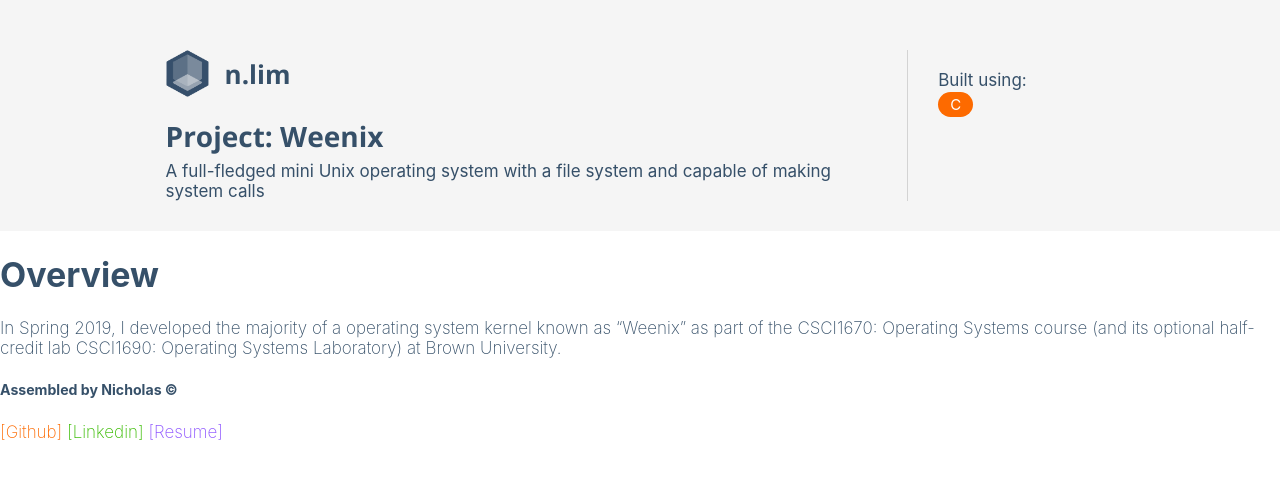
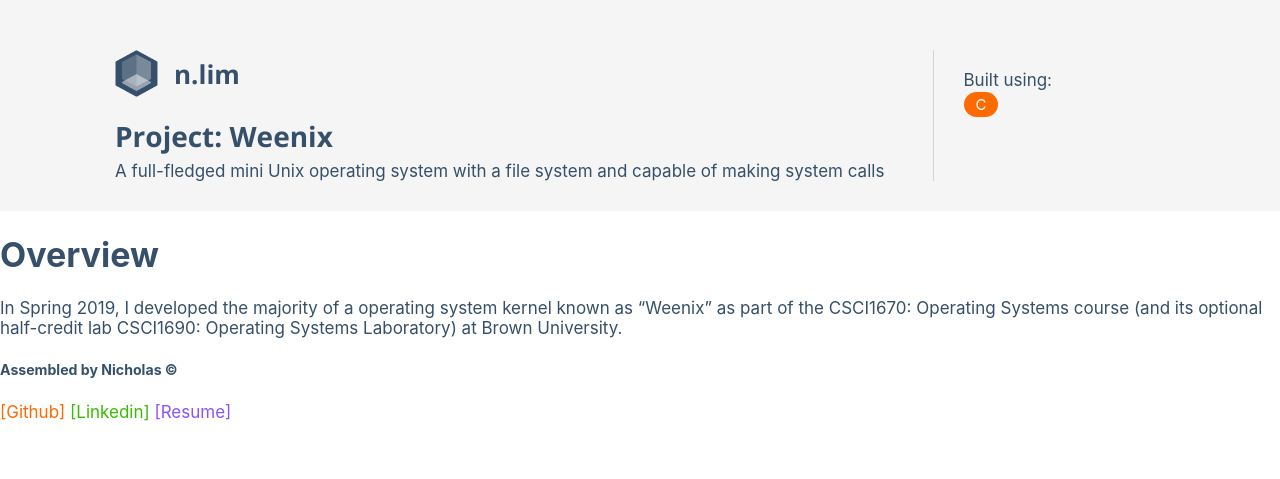
Before and after one commit to jwnicholas99/jwnicholas99.github.io, a Jekyll site: the page built from _projects/2020-05-01-weenix.markdown, in a window 1280 px wide. Shown: the top 479 px of the page. Built offline with Jekyll 4.4.1, drawn with Linux system fonts in a browser that asks for light colours; some web fonts are replaced.

Commit message:
[FIX] Change CSS such that left side of headers will start at the same place

```diff
--- a/_layouts/post.html
+++ b/_layouts/post.html
@@ -5,7 +5,7 @@
         {% seo title=false %}
     </head>
     <body>
-        <header class="landing-container">
+        <header class="header-container">
             <div class="wrapper">
                 <div class="left-col">
                     <div class="landing">
--- a/_sass/styles.scss
+++ b/_sass/styles.scss
@@ -9,7 +9,6 @@
     -webkit-font-smoothing: antialiased;
     -moz-osx-font-smoothing: grayscale;
     -webkit-backface-visibility: hidden;
-    background: white;
 }
 
 a {
@@ -30,7 +29,6 @@
   padding: 3px 12px;
   line-height: 30px;
   font-size: 15px;
-  font-weight: 400;
   color: white
 }
 
@@ -59,14 +57,12 @@
 /* end reusables */
 
 /* landing */
-.landing-container {
-  display: flex;
+.landing-container,
+.header-container {
   justify-content: center;
   padding-top: 50px;
   padding-bottom: 30px;
   background: #F5F5F5;
-  font-size: 17px;
-  font-weight: 400;
 
   .wrapper {
     display: flex;
@@ -95,6 +91,20 @@
   }
 }
 
+.landing-header {
+  padding-bottom: 40px;
+
+  .wrapper {
+    .left {
+      flex: 2 0 0;
+    }
+
+    .right {
+      flex: 1 0 0;
+    }
+  }
+}
+
 .logo-container {
   display: flex;
   align-items: center;
@@ -103,13 +113,14 @@
   img {
     padding-right: 16px;
   }
+
+  .logo-text {
+    font-family: $header-font-family;
+    font-weight: $header-font-weight;
+    font-size: 26px;
+  }
 }
 
-.logo-text {
-  font-family: $header-font-family;
-  font-weight: $header-font-weight;
-  font-size: 26px;
-}
 
 .landing-opening {
   padding-bottom: 6px;
--- a/css/main.scss
+++ b/css/main.scss
@@ -6,7 +6,7 @@
 $default-font-family: "Inter";
 $default-font-color:  #365069;
 $default-font-size:   17px;
-$default-font-weight: 200;
+$default-font-weight: 400;
 
 $header-font-family: "Open Sans";
 $header-font-weight: 700;
```
